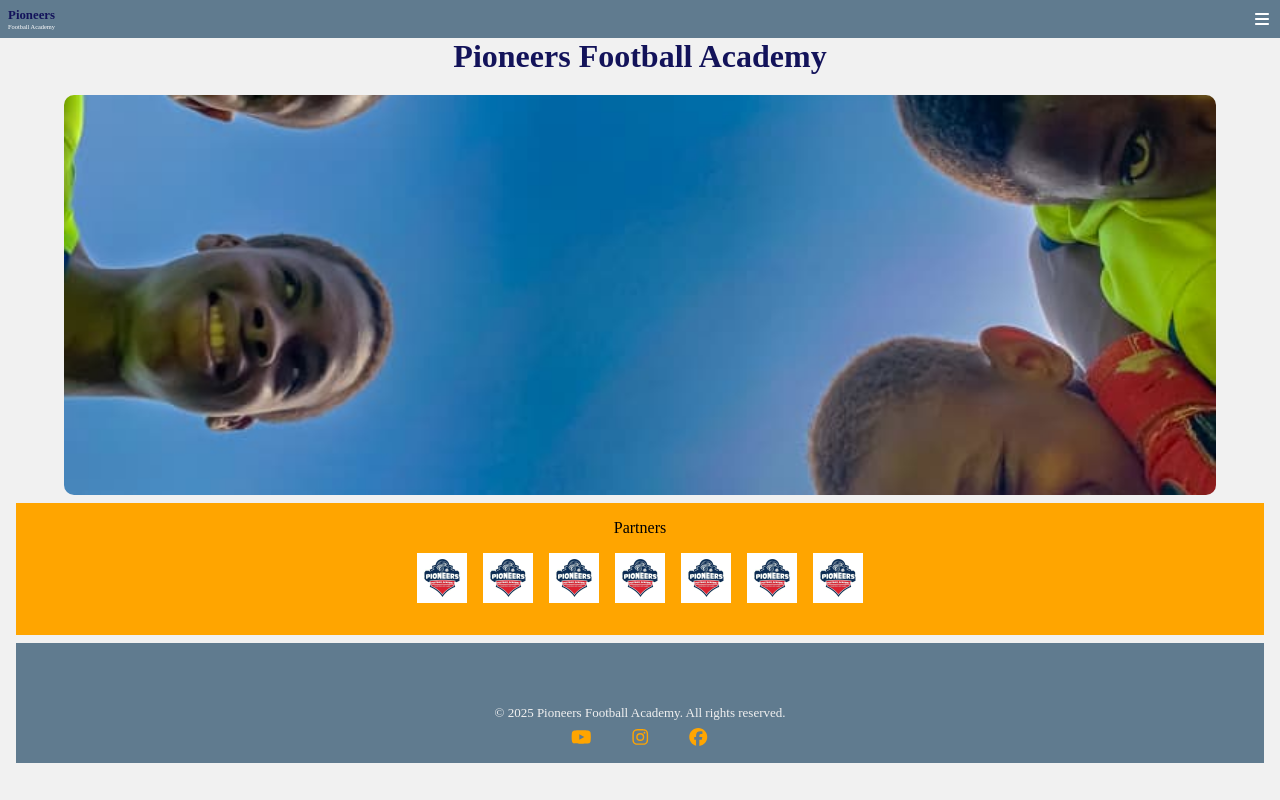
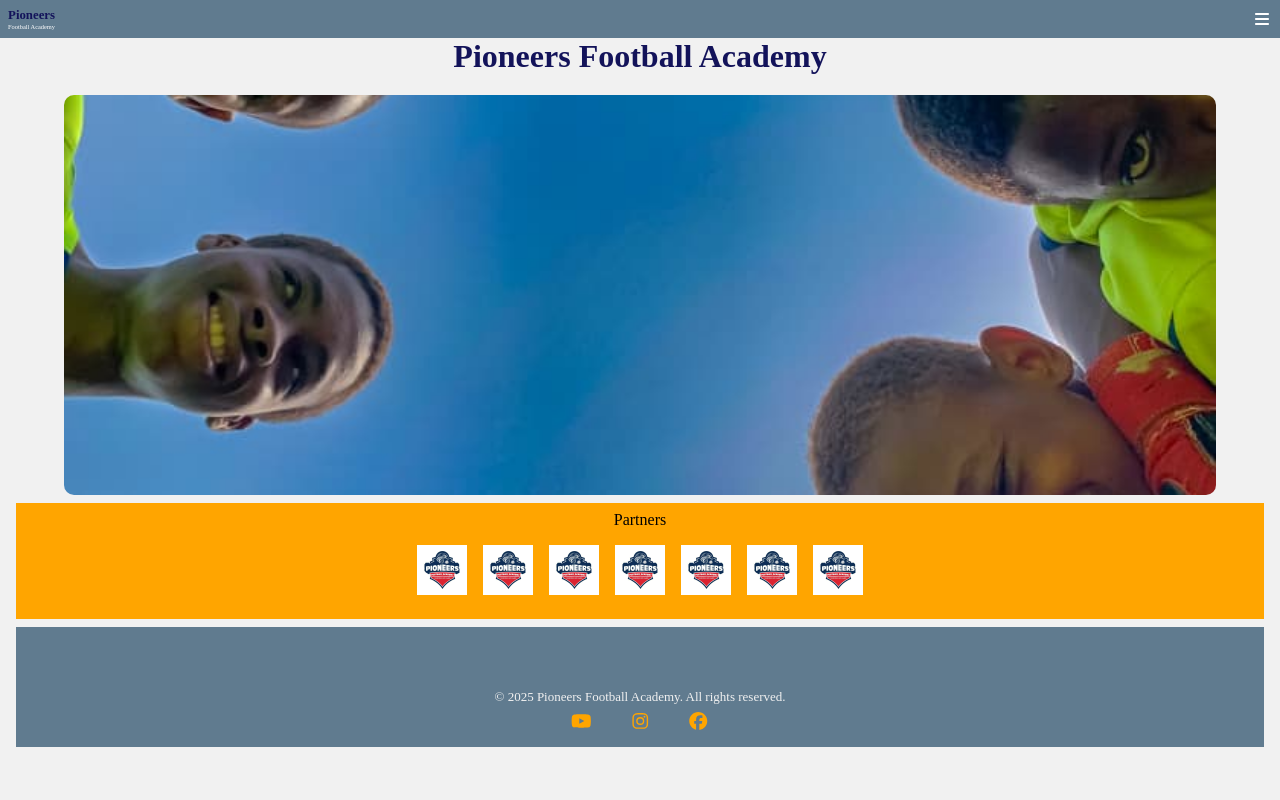
Before and after one commit to tostos17/pfa-web-app, a React (Vite) app: page / in a window 1280 px wide. Built offline with nearby package versions, Linux system fonts and the light colour scheme.

Commit message:
Changed redirection url for successful login

```diff
--- a/src/index.css
+++ b/src/index.css
@@ -158,7 +158,7 @@
 
 .patners {
   background-color: orange;
-  padding: 1em;
+  padding: .5em 1em;
 }
 
 .patners p {
--- a/src/pages/LoginPage.tsx
+++ b/src/pages/LoginPage.tsx
@@ -53,7 +53,7 @@
           name: responseObject.data.body.name,
           accessToken: responseObject.data.body.accessToken
         })
-          navigate('/home')
+          navigate('/')
         }
 
       };
```
